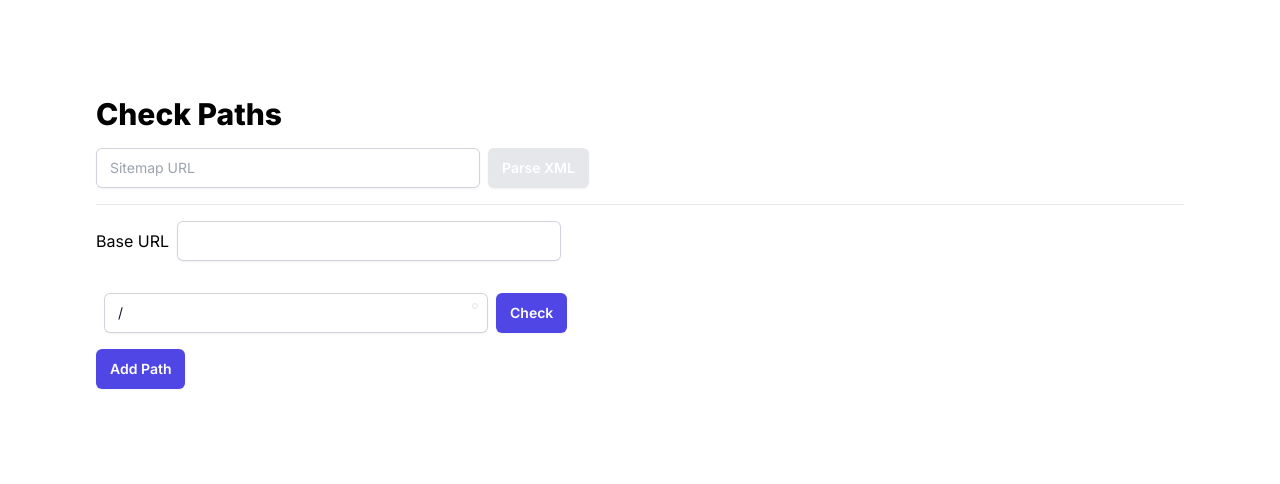
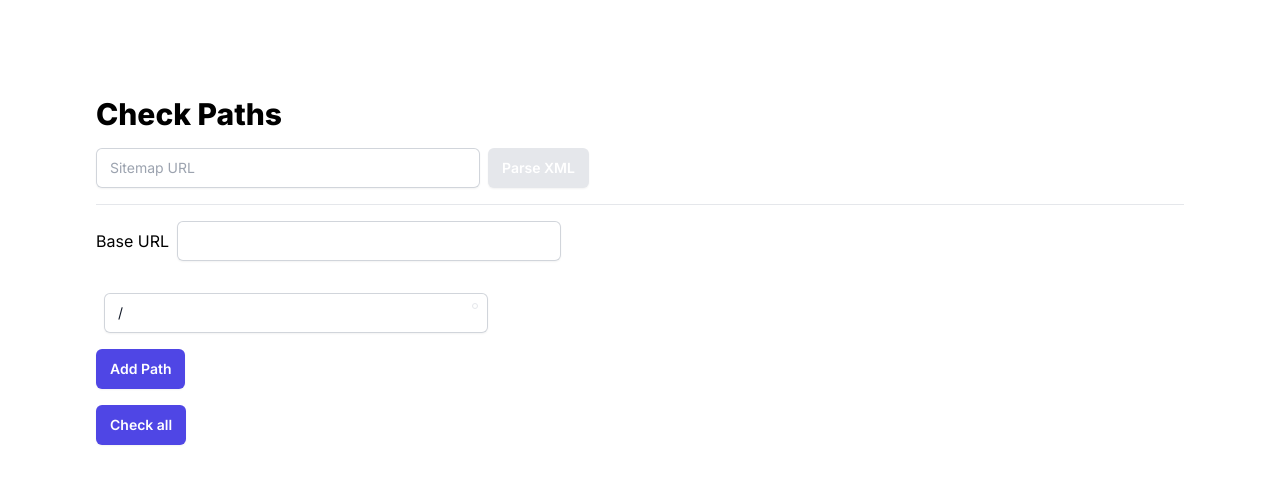
Before and after one commit to khnn/relaunch-tool, a Next.js app: page / in a window 1280 px wide. Shown: the top 484 px of the page. Built offline with nearby package versions, Linux system fonts and the light colour scheme.

Commit message:
check all links

```diff
--- a/app/layout.tsx
+++ b/app/layout.tsx
@@ -4,8 +4,8 @@ import { Inter } from 'next/font/google'
 const inter = Inter({ subsets: ['latin'] })
 
 export const metadata = {
-  title: 'Create Next App',
-  description: 'Generated by create next app',
+  title: 'Relaunch Tool',
+  description: 'Tool to plan and observe a relaunch of a website.',
 }
 
 export default function RootLayout({
--- a/components/CheckLinks.tsx
+++ b/components/CheckLinks.tsx
@@ -6,6 +6,7 @@ import PathInput from './PathInput';
 export default function CheckLinks() {
   const [baseUrl, setBaseUrl] = useState("")
   const [siteMapUrl, setSiteMapUrl] = useState("")
+  const [allChecking, setAllChecking] = useState(false)
   const [paths, setPaths] = useState<Path[]>([{
     id: "url-1",
     value: "/",
@@ -45,6 +46,44 @@ export default function CheckLinks() {
     }
   }
 
+  const checkPaths = async (paths: Path[]) => {
+    setAllChecking(true)
+
+    const promises = paths.map(async (path) => {
+      return await fetch("/api/fetchLink", {
+        method: "POST",
+        body: JSON.stringify({ url: `${baseUrl}${path.value}` })
+      },)
+    })
+
+    const responses = await Promise.all(promises).then((values) => {
+      setPaths(paths.map((path, index) => {
+        if (values[index].status === 200) {
+          return { ...path, status: "success" }
+        }
+
+        if (values[index].status > 400) {
+          return { ...path, status: "error" }
+        }
+
+        return path
+      }))
+    })
+
+    setAllChecking(false)
+    return responses
+  }
+
+  const updatePaths = (newPath: Path) => {
+    setPaths(paths.map((path) => {
+      if (path.id === newPath.id) {
+        return newPath
+      }
+
+      return path
+    }))
+  }
+
   return (
     <>
       <h1 className='text-3xl font-extrabold'>Check Paths</h1>
@@ -59,10 +98,11 @@ export default function CheckLinks() {
       </label>
       {
         paths.map((path) =>
-          <PathInput key={path.id} path={path} baseUrl={baseUrl} />
+          <PathInput key={path.id} path={path} baseUrl={baseUrl} allChecking={allChecking} checkPaths={() => checkPaths(paths)} updatePaths={updatePaths} />
         )
       }
       <button className="mt-4 block rounded-md bg-indigo-600 px-3.5 py-2.5 text-center text-sm font-semibold text-white shadow-sm hover:bg-indigo-500 focus-visible:outline focus-visible:outline-2 focus-visible:outline-offset-2 focus-visible:outline-indigo-600" onClick={addPath}>Add Path</button>
+      <button className="mt-4 block rounded-md bg-indigo-600 px-3.5 py-2.5 text-center text-sm font-semibold text-white shadow-sm hover:bg-indigo-500 focus-visible:outline focus-visible:outline-2 focus-visible:outline-offset-2 focus-visible:outline-indigo-600" onClick={() => checkPaths(paths)}>Check all</button>
     </>
   )
 }
--- a/components/PathInput.tsx
+++ b/components/PathInput.tsx
@@ -1,31 +1,9 @@
 import { useState } from "react"
-import { FiCheck, FiX, FiCoffee } from 'react-icons/fi'
+import { FiCheck, FiX, FiLoader } from 'react-icons/fi'
 
-export default function PathInput({ path, baseUrl }: { path: Path, baseUrl: string }) {
+export default function PathInput({ path, baseUrl, allChecking, checkPaths, updatePaths }: { path: Path, baseUrl: string, allChecking: boolean, checkPaths: () => void, updatePaths: (path: Path) => void }) {
   { JSON.stringify(path) }
-  const [currentPath, setCurrentPath] = useState(path)
-  const [checking, setChecking] = useState(false)
-
-  const fetchPath = async (path: Path) => {
-    setChecking(true)
-
-    const response = await fetch("/api/fetchLink", {
-      method: "POST",
-      body: JSON.stringify({ url: `${baseUrl}${path.value}` })
-    },)
-
-
-    if (response.status === 200) {
-      setCurrentPath({ ...currentPath, status: "success" })
-    }
-
-    if (response.status > 400) {
-      setCurrentPath({ ...currentPath, status: "error" })
-    }
-
-    setChecking(false)
-    return response
-  }
+  console.log(allChecking)
 
   return (
     <div className="flex items-center  mt-4 gap-2">
@@ -34,18 +12,17 @@ export default function PathInput({ path, baseUrl }: { path: Path, baseUrl: stri
       </div>
       <div className="flex gap-2">
         <div className="relative">
-          <input type='url' className="block w-96 rounded-md border-0 px-3.5 py-2 text-gray-900 shadow-sm ring-1 ring-inset ring-gray-300 placeholder:text-gray-400 focus:ring-2 focus:ring-inset focus:ring-indigo-600 sm:text-sm sm:leading-6" value={currentPath.value} onChange={(e) => setCurrentPath({ ...currentPath, value: e.currentTarget.value })} onKeyDown={(e) => {
+          <input type='url' className="block w-96 rounded-md border-0 px-3.5 py-2 text-gray-900 shadow-sm ring-1 ring-inset ring-gray-300 placeholder:text-gray-400 focus:ring-2 focus:ring-inset focus:ring-indigo-600 sm:text-sm sm:leading-6" value={path.value} onChange={(e) => updatePaths({ ...path, value: e.currentTarget.value })} onKeyDown={(e) => {
             if (e.key === "Enter") {
-              fetchPath(currentPath)
+              checkPaths()
             }
           }} />
           <div className="absolute right-2.5 top-2.5 p-0.5 bg-white bg-opacity-80 border border-gray-200 rounded-md">
-            {checking && <FiCoffee className="animate-bounce" />}
-            {!checking && currentPath.status === "success" && <FiCheck />}
-            {!checking && currentPath.status === "error" && <FiX color="red" />}
+            {allChecking && <FiLoader className="animate-spin" />}
+            {!allChecking && path.status === "success" && <FiCheck />}
+            {!allChecking && path.status === "error" && <FiX color="red" />}
           </div>
         </div>
-        <button className="block w-full rounded-md bg-indigo-600 px-3.5 py-2.5 text-center text-sm font-semibold text-white shadow-sm hover:bg-indigo-500 focus-visible:outline focus-visible:outline-2 focus-visible:outline-offset-2 focus-visible:outline-indigo-600" onClick={() => fetchPath(currentPath)}>Check</button>
       </div>
     </div>
   )
```
Also changed, not shown: 1 other file (tests, documents, lock files or other folders).
